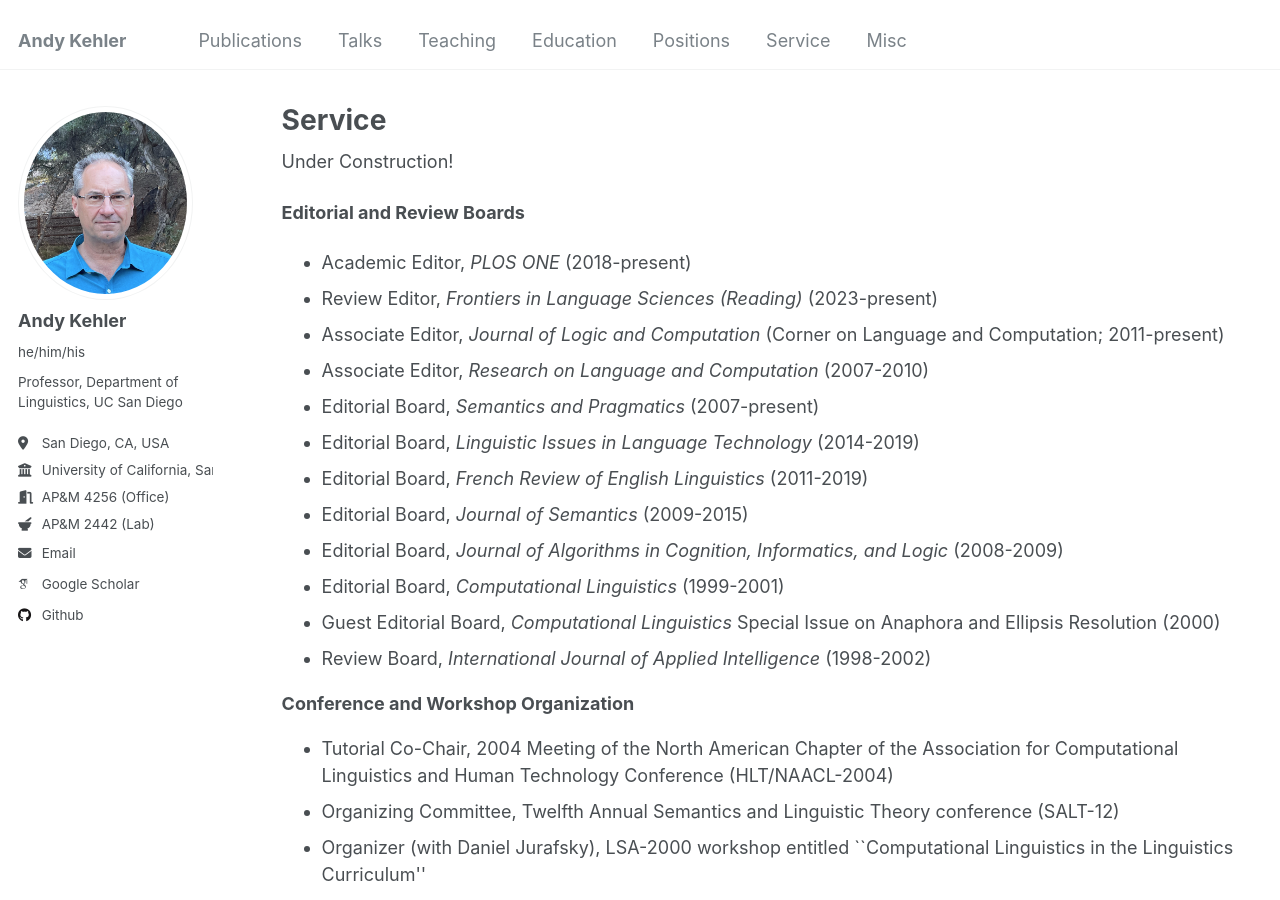
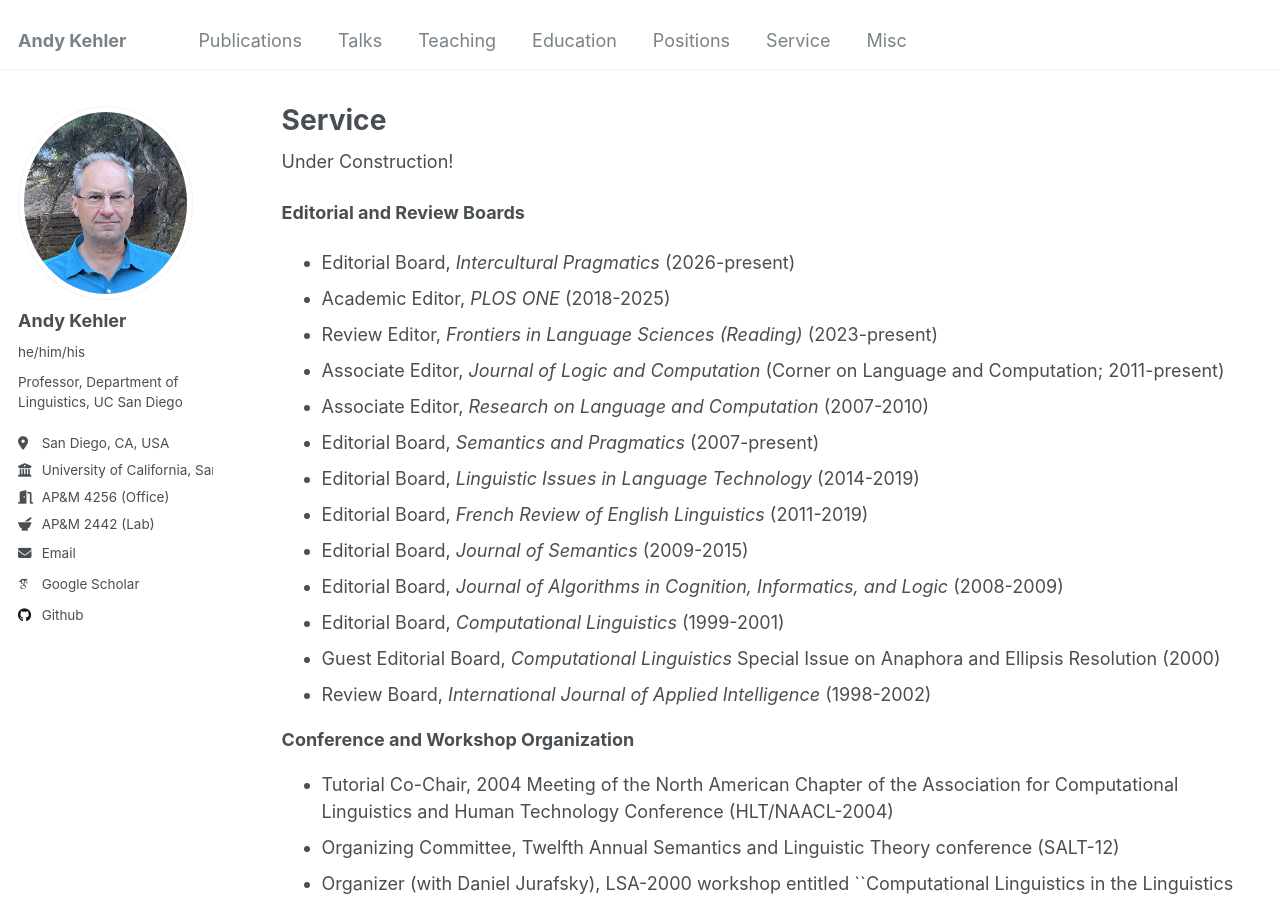
Before and after one commit to akehler/akehler.github.io, a Jekyll site: the page built from _pages/service.html, in a window 1280 px wide and 900 px high. Built offline with Jekyll 4.4.1, drawn with Linux system fonts in a browser that asks for light colours; some web fonts are replaced.

Commit message:
Update editorial roles in service.html

```diff
--- a/_pages/service.html
+++ b/_pages/service.html
@@ -10,9 +10,16 @@ Under Construction!
 <p></p>
 <STRONG>Editorial and Review Boards</STRONG>
 <p></p>
+
+
 <ul>
 <li>
-Academic Editor, <I>PLOS ONE</I> (2018-present)
+Editorial Board, <I>Intercultural Pragmatics </I>
+(2026-present)
+</li>
+
+<li>
+Academic Editor, <I>PLOS ONE</I> (2018-2025)
 </li>
 <li>
 Review Editor, <i>Frontiers in Language Sciences (Reading)</i> (2023-present)
```
